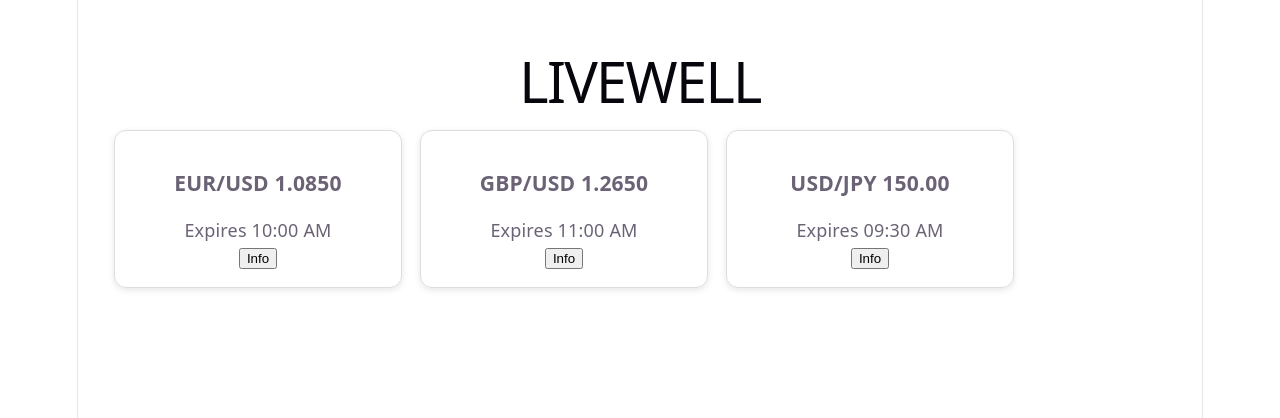
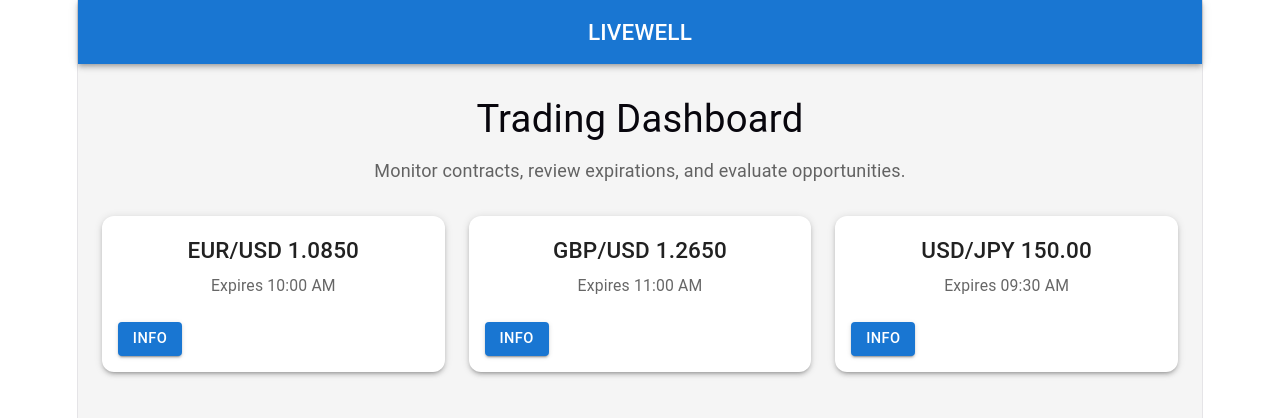
Before and after one commit to ianfmc/livewell-ui, a React (Vite) app: page / in a window 1280 px wide. Shown: the top 418 px of the page. Built offline with nearby package versions, Linux system fonts and the light colour scheme.

Commit message:
Add Material UI dashboard layout

```diff
--- a/package.json
+++ b/package.json
@@ -10,6 +10,10 @@
     "preview": "vite preview"
   },
   "dependencies": {
+    "@emotion/react": "^11.14.0",
+    "@emotion/styled": "^11.14.1",
+    "@mui/icons-material": "^7.3.9",
+    "@mui/material": "^7.3.9",
     "react": "^19.2.4",
     "react-dom": "^19.2.4"
   },
--- a/src/App.tsx
+++ b/src/App.tsx
@@ -1,25 +1,46 @@
-import Card from "./components/Card";
+import AppBar from "@mui/material/AppBar";
+import Box from "@mui/material/Box";
+import Container from "@mui/material/Container";
+import CssBaseline from "@mui/material/CssBaseline";
+import Grid from "@mui/material/Grid";
+import Toolbar from "@mui/material/Toolbar";
+import Typography from "@mui/material/Typography";
+
+import ContractCard from "./components/Card";
 import { mockData } from "./data/mockData";
 
-function App() {
-  return (
-    <div style={{ padding: "2rem" }}>
-      <h1>LIVEWELL</h1>
+const App = () => (
+  <>
+    <CssBaseline />
 
-      <div
-        style={{
-          display: "flex",
-          gap: "1rem",
-          flexWrap: "wrap",
-          marginTop: "2rem",
-        }}
-      >
-        {mockData.map((card, index) => (
-          <Card key={index} title={card.title} subtitle={card.subtitle} />
-        ))}
-      </div>
-    </div>
-  );
-}
+    <Box sx={{ flexGrow: 1, minHeight: "100vh", bgcolor: "grey.100" }}>
+      <AppBar position="static">
+        <Toolbar>
+          <Typography variant="h6" component="div" sx={{ flexGrow: 1 }}>
+            LIVEWELL
+          </Typography>
+        </Toolbar>
+      </AppBar>
+
+      <Container maxWidth="lg" sx={{ py: 4 }}>
+        <Typography variant="h4" component="h1" gutterBottom>
+          Trading Dashboard
+        </Typography>
+
+        <Typography variant="body1" color="text.secondary" sx={{ mb: 4 }}>
+          Monitor contracts, review expirations, and evaluate opportunities.
+        </Typography>
+
+        <Grid container spacing={3}>
+          {mockData.map((card) => (
+            <Grid size={{ xs: 12, sm: 6, md: 4 }} key={card.title}>
+              <ContractCard title={card.title} subtitle={card.subtitle} />
+            </Grid>
+          ))}
+        </Grid>
+      </Container>
+    </Box>
+  </>
+);
 
 export default App;
--- a/src/components/Card.tsx
+++ b/src/components/Card.tsx
@@ -1,22 +1,32 @@
+import Button from "@mui/material/Button";
+import Card from "@mui/material/Card";
+import CardActions from "@mui/material/CardActions";
+import CardContent from "@mui/material/CardContent";
+import Typography from "@mui/material/Typography";
+
 type CardProps = {
   title: string;
   subtitle: string;
 };
 
-const Card = ({ title, subtitle }: CardProps) => (
-  <div
-    style={{
-      border: "1px solid #ddd",
-      borderRadius: "12px",
-      padding: "1rem",
-      width: "250px",
-      boxShadow: "0 2px 6px rgba(0,0,0,0.1)",
-    }}
-  >
-    <h3>{title}</h3>
-    <p>{subtitle}</p>
-    <button>Info</button>
-  </div>
+const ContractCard = ({ title, subtitle }: CardProps) => (
+  <Card elevation={3} sx={{ minWidth: 275, borderRadius: 3 }}>
+    <CardContent>
+      <Typography gutterBottom variant="h6" component="div">
+        {title}
+      </Typography>
+
+      <Typography variant="body2" color="text.secondary">
+        {subtitle}
+      </Typography>
+    </CardContent>
+
+    <CardActions sx={{ px: 2, pb: 2 }}>
+      <Button size="small" variant="contained">
+        Info
+      </Button>
+    </CardActions>
+  </Card>
 );
 
-export default Card;
+export default ContractCard;
```
Also changed, not shown: 1 other file (tests, documents, lock files or other folders).
